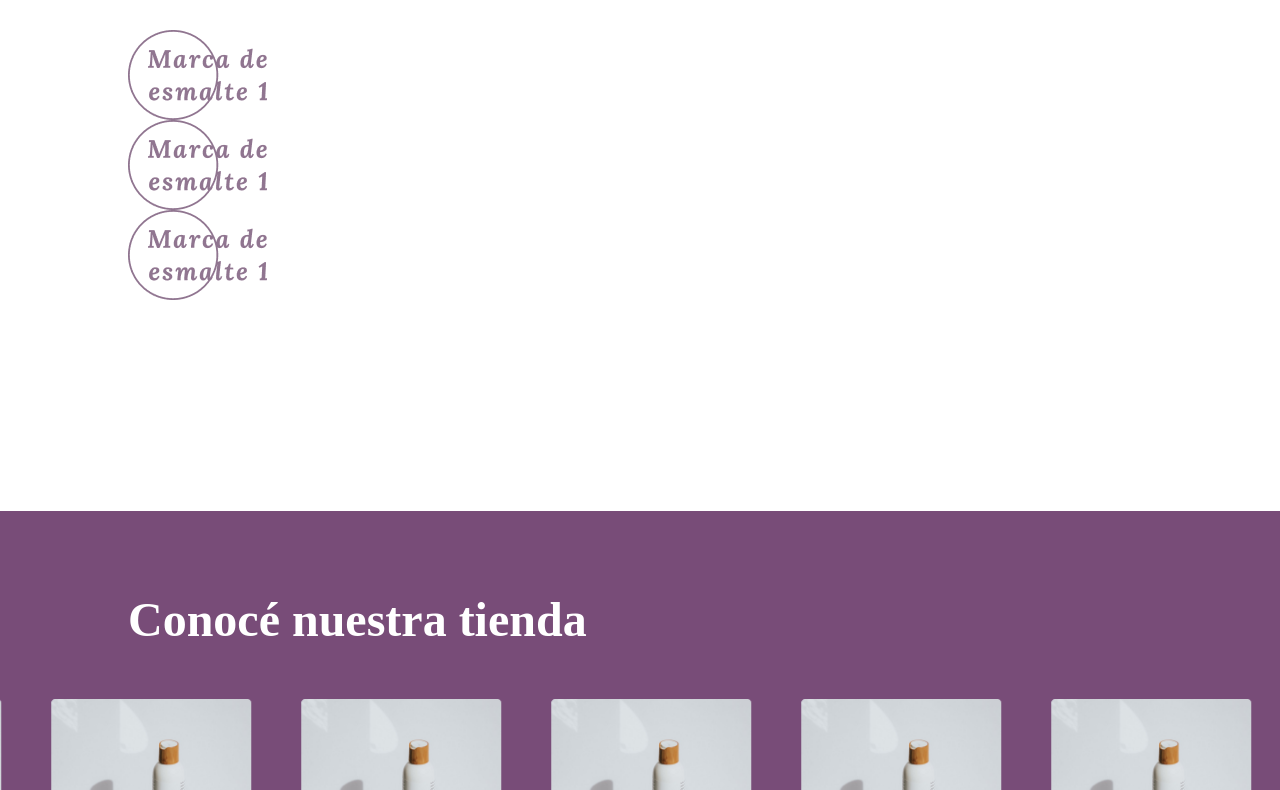
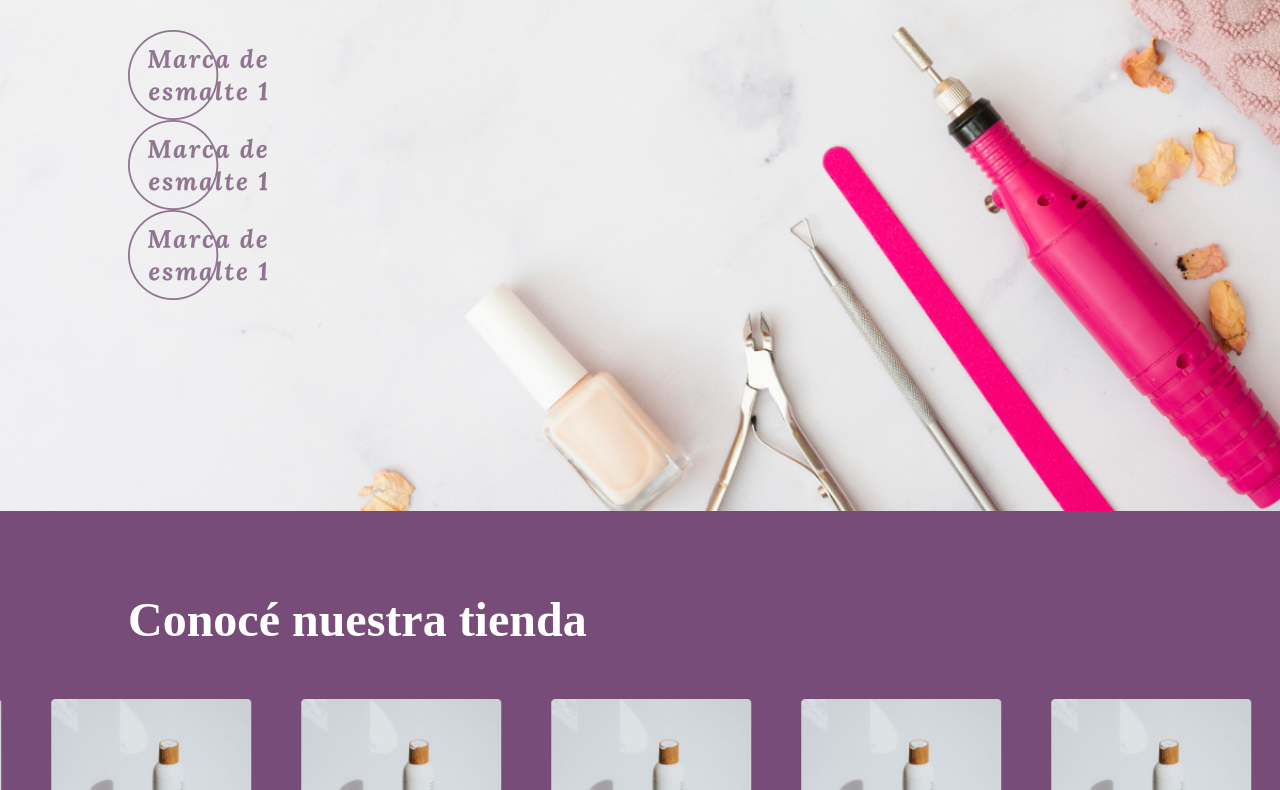
Before and after one commit to fmrg03/LasToconas, a plain HTML site: page index.html in a window 1280 px wide. Shown: the part 449-1239 px from the top of the page. Drawn offline with nearby package versions, Linux system fonts and the light colour scheme.

Commit message:
arregloimagenes5

```diff
--- a/css/style.css
+++ b/css/style.css
@@ -60,7 +60,7 @@ footer a {
 
 /***** BIENVENIDA *****/
 #bienvenida {
-    background: url("./images/imgtop.png");
+    background-image: url('/images/imagentop.PNG');
     background-size: cover;
     margin: 0;
     padding: 0;
```
Also changed, not shown: images/imagentop.PNG (renamed from images/imgTop.png).
